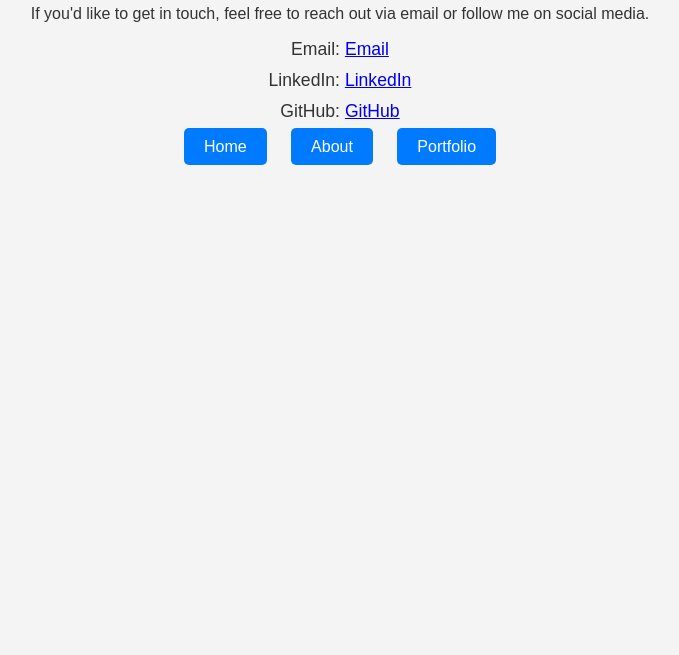
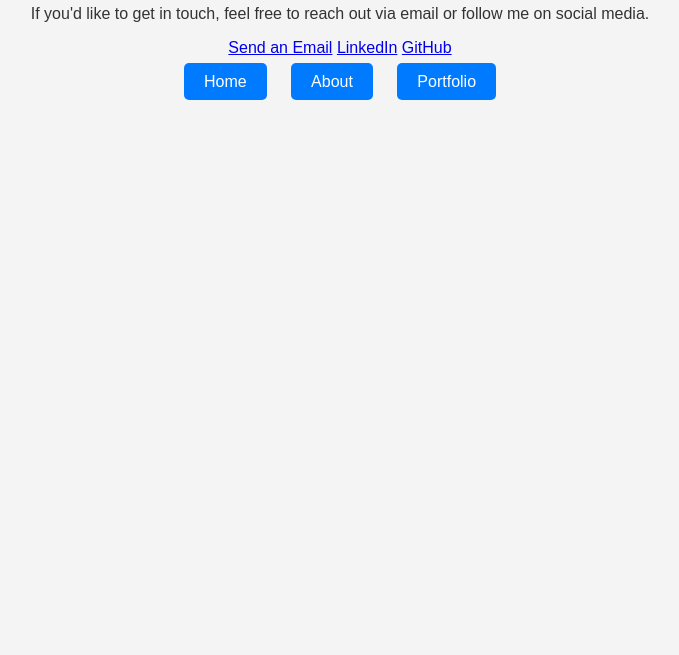
Before and after one commit to Westyn3/Westyn3.github.io, a plain HTML site: page contact.html in a window 1280 px wide. Shown: the part 145-800 px from the top of the page, without its empty margins (300-979 px from the left). Drawn offline with Linux system fonts and the light colour scheme.

Commit message:
Update contact.html

```diff
--- a/contact.html
+++ b/contact.html
@@ -44,9 +44,9 @@
     <p>If you'd like to get in touch, feel free to reach out via email or follow me on social media.</p>
 
     <ul>
-        <li>Email: <a href="mailto:Whilliard3@gmail.com">Email</a></li>
-        <li>LinkedIn: <a href="https://www.linkedin.com/in/westynhilliard/" target="_blank">LinkedIn</a></li>
-        <li>GitHub: <a href="https://github.com/Westyn3" target="_blank">GitHub</a></li>
+        <a href="mailto:Whilliard3@gmail.com">Send an Email</a></li>
+        <a href="https://www.linkedin.com/in/westynhilliard/" target="_blank">LinkedIn</a></li>
+        <a href="https://github.com/Westyn3" target="_blank">GitHub</a></li>
     </ul>
 
     <nav>
```
